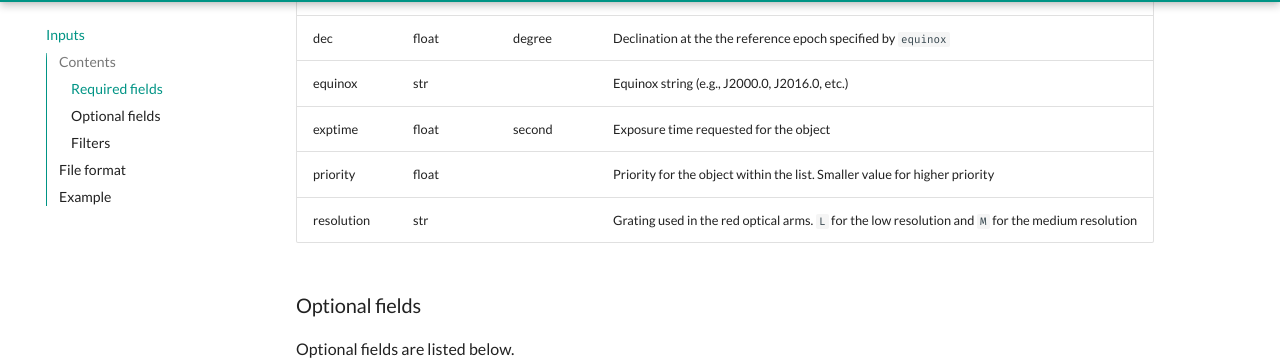
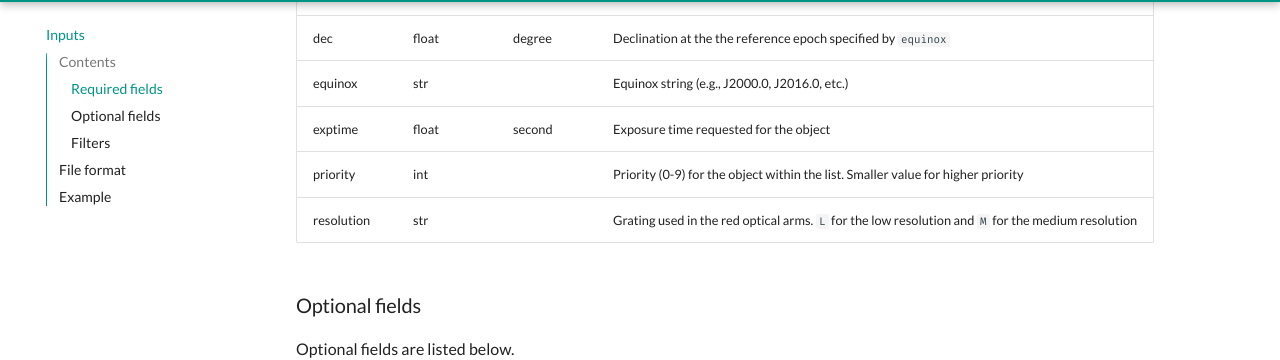
Before and after one commit to Subaru-PFS/spt_target_uploader, an MkDocs documentation site: the page built from docs/docs/inputs.md, in a window 1280 px wide and 900 px high, scrolled down 497 px. Shown: the part 94-454 px from the top of the window. Built offline with MkDocs 1.6.1 and Material for MkDocs 9.7.7, drawn with Linux system fonts in a browser that asks for light colours.

Commit message:
update input requirements (priority --> 0-9; int)

```diff
--- a/docs/docs/inputs.md
+++ b/docs/docs/inputs.md
@@ -17,7 +17,7 @@ Mandatory fields are listed below.
 | dec        | float      | degree | Declination at the the reference epoch specified by `equinox`                                      |
 | equinox    | str        |        | Equinox string (e.g., J2000.0, J2016.0, etc.)                                                      |
 | exptime    | float      | second | Exposure time requested for the object                                                             |
-| priority   | float      |        | Priority for the object within the list. Smaller value for higher priority                         |
+| priority   | int        |        | Priority (0-9) for the object within the list. Smaller value for higher priority                   |
 | resolution | str        |        | Grating used in the red optical arms. `L` for the low resolution and `M` for the medium resolution |
 
 
```
